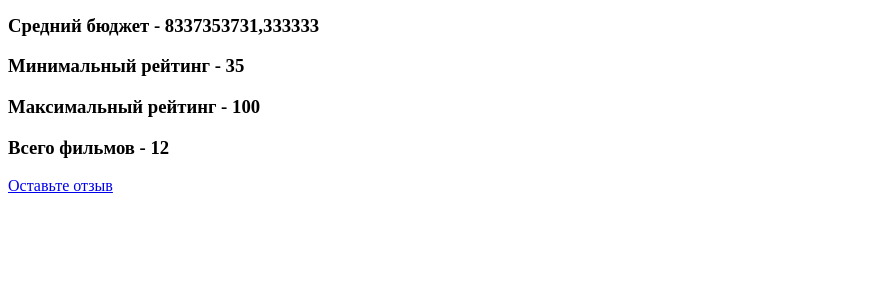
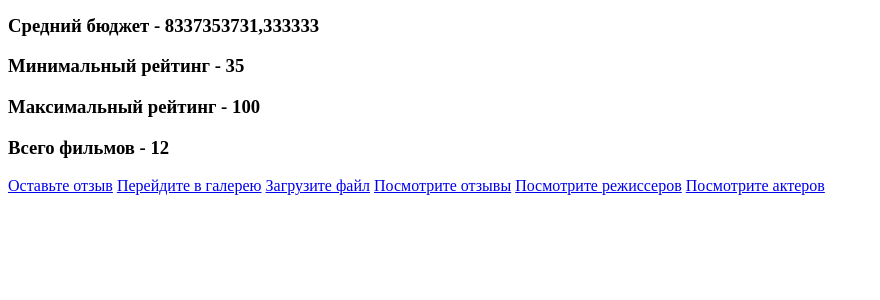
Before and after one commit to Baradys/Django-project, a Django app: page / in a window 1280 px wide. Shown: the part 287-587 px from the top of the page, without its empty margins (0-880 px from the left). Run offline with Django 4.2, Linux system fonts and the light colour scheme; data comes from the database, SQL or seed files in the repository.

Commit message:
Links added

```diff
--- a/movie_app/templates/movie_app/all_movies.html
+++ b/movie_app/templates/movie_app/all_movies.html
@@ -14,4 +14,9 @@
     <h3>Максимальный рейтинг - {{agg.rating__max}}</h3>
     <h3>Всего фильмов - {{total}}</h3>
     <a href="/feedback">Оставьте отзыв</a>
+    <a href="/gallery/list_image">Перейдите в галерею</a>
+    <a href="/gallery/load_image">Загрузите файл</a>
+    <a href="/feedback/list">Посмотрите отзывы</a>
+    <a href="/directors">Посмотрите режиссеров</a>
+    <a href="/actors">Посмотрите актеров</a>
 {% endblock %}
```
